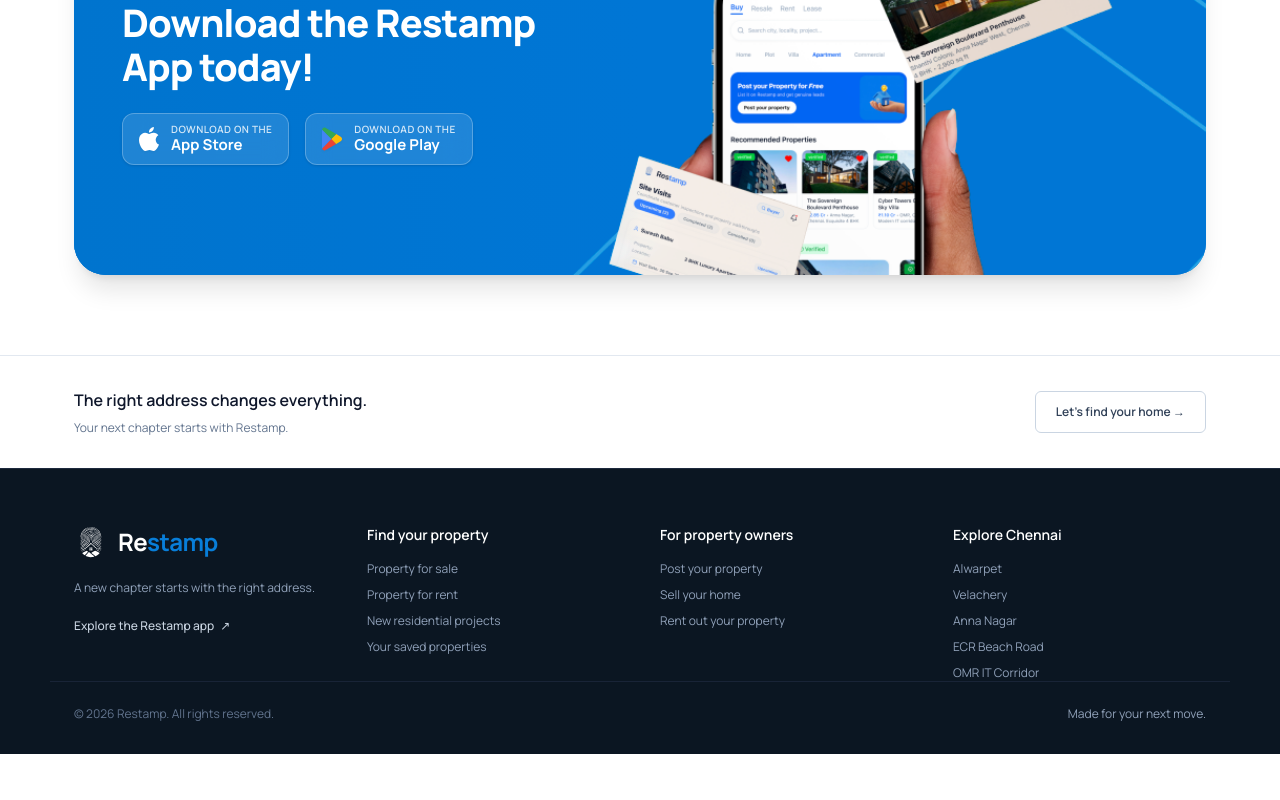
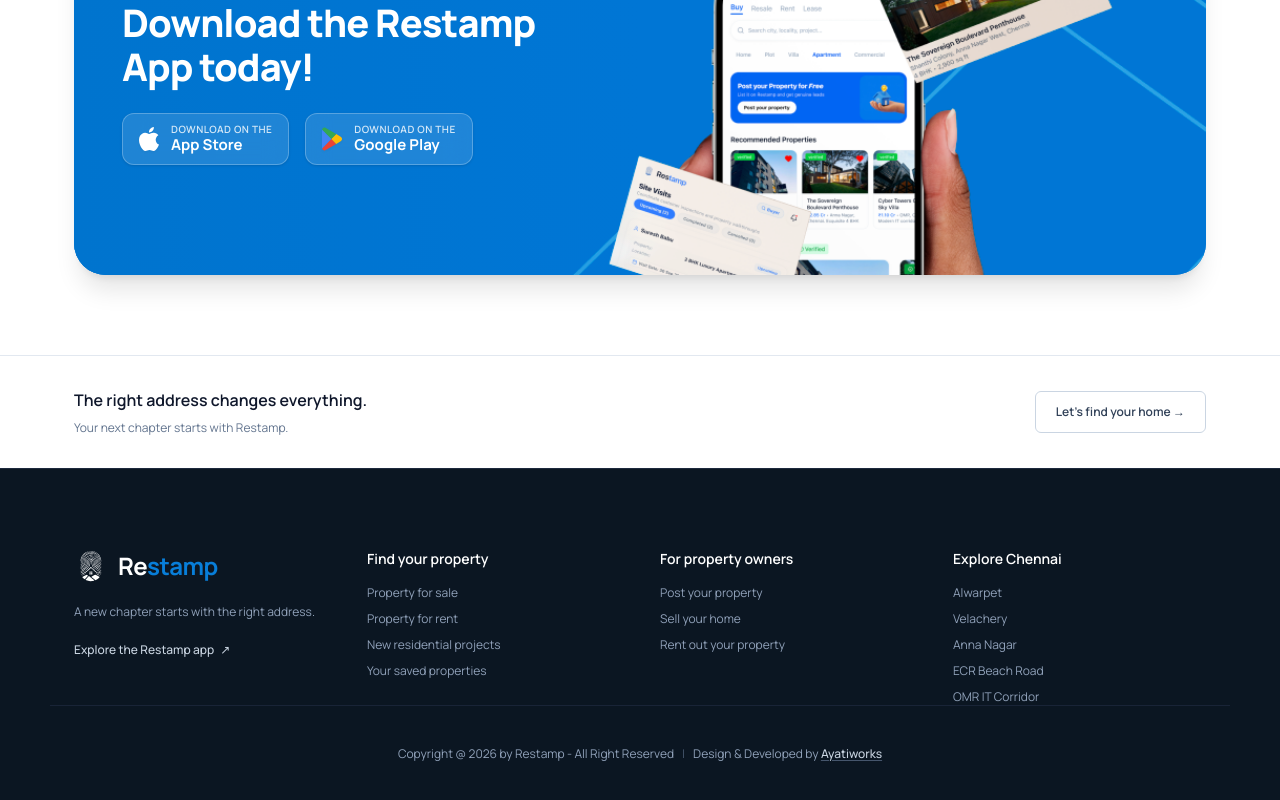
Before and after one commit to ayatiworkstechnologies/restamp-website, a Next.js app: page / in a window 1280 px wide. Shown: the part 5196-5996 px from the top of the page. Before the commit the page ends 5950 px from the top, so only its background shows below. Built offline with nearby package versions, Linux system fonts and the light colour scheme.

Commit message:
fix: increase footer divider spacing and add copyright Ayatiworks credit

```diff
--- a/src/components/layout/Footer.tsx
+++ b/src/components/layout/Footer.tsx
@@ -3,7 +3,7 @@
 
 export default function Footer() {
   return (
-    <footer className="bg-[#0b1622] text-slate-400 pt-14 pb-8 border-t border-slate-800">
+    <footer className="bg-[#0b1622] text-slate-400 pt-16 sm:pt-20 pb-10 sm:pb-12 border-t border-slate-800">
       <div className="container-site grid grid-cols-1 sm:grid-cols-2 md:grid-cols-4 gap-10 text-sm">
         {/* Brand Column */}
         <div>
@@ -99,9 +99,22 @@
       </div>
 
       {/* Bottom Copyright Strip */}
-      <div className="container-site mt-12 pt-6 border-t border-slate-800/80 flex flex-col sm:flex-row items-center justify-between text-xs text-slate-500 gap-3">
-        <p>© 2026 Restamp. All rights reserved.</p>
-        <p className="text-slate-400">Made for your next move.</p>
+      <div className="container-site mt-16 sm:mt-20 pt-8 sm:pt-10 border-t border-slate-800/80 text-center text-xs text-slate-400">
+        <p className="flex flex-wrap items-center justify-center gap-x-2 gap-y-1">
+          <span>Copyright @ 2026 by Restamp - All Right Reserved</span>
+          <span className="hidden sm:inline text-slate-600">|</span>
+          <span>
+            Design &amp; Developed by{' '}
+            <a
+              href="https://ayatiworks.com"
+              target="_blank"
+              rel="noopener noreferrer"
+              className="text-slate-300 hover:text-white transition font-medium underline underline-offset-2 decoration-slate-600 hover:decoration-white"
+            >
+              Ayatiworks
+            </a>
+          </span>
+        </p>
       </div>
     </footer>
   );
```
Also changed, not shown: 1 other file (tests, documents, lock files or other folders).
